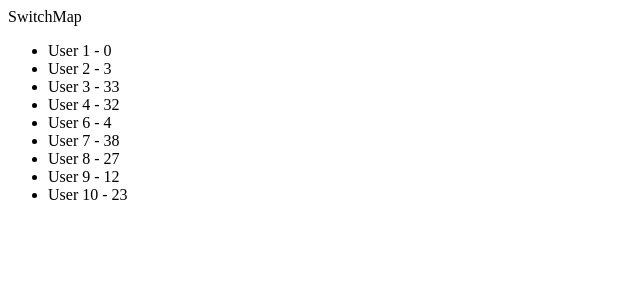
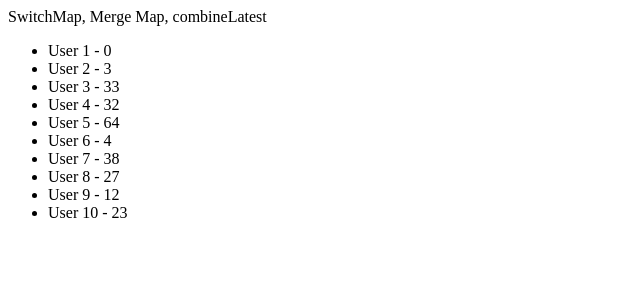
Before and after one commit to devashishSarmah/RxJs-Explore, an Angular app: page / in a window 1280 px wide. Shown: the top 300 px of the page, without its empty margins (0-640 px from the left). Built offline with nearby package versions, Linux system fonts and the light colour scheme.

Commit message:
1 file modified

```diff
--- a/src/main.ts
+++ b/src/main.ts
@@ -2,7 +2,7 @@ import 'zone.js/dist/zone';
 import { Component, OnInit } from '@angular/core';
 import { CommonModule } from '@angular/common';
 import { bootstrapApplication } from '@angular/platform-browser';
-import { from, map, Observable, switchMap, tap, first, of, combineLatest, filter } from 'rxjs';
+import { from, map, Observable, switchMap, tap, first, of, combineLatest, filter, mergeMap } from 'rxjs';
 
 type User = {
   id: number;
@@ -22,7 +22,7 @@ const UserDetails: UserDetail[] = [];
   standalone: true,
   imports: [CommonModule],
   template: `
-    <p>SwitchMap</p>
+    <p>SwitchMap, Merge Map, combineLatest</p>
     <ul>
     <li *ngFor="let user of users$ | async">{{ user.name }} - {{ user.age }}</li>
     </ul>
@@ -31,7 +31,7 @@ const UserDetails: UserDetail[] = [];
 export class App implements OnInit {
   users$: Observable<(User & UserDetail)[]>;
 
-  ageGroupFilter$: Observable<{ upper: number, lower: number }> = of({ upper: 60, lower: -1 });
+  ageGroupFilter$: Observable<{ upper: number, lower: number }> = of({ upper: Infinity, lower: -1 });
   nameFilter$: Observable<string> = of('');
 
   ngOnInit(): void {
@@ -46,7 +46,7 @@ export class App implements OnInit {
 
     this.getUsers()
       .pipe(
-        switchMap((user: User) =>
+        mergeMap((user: User) =>
           this.getUserDetailsById(user.id).pipe(
             map((userDetail: UserDetail) => Object.assign(userDetail, user))
           )
```
